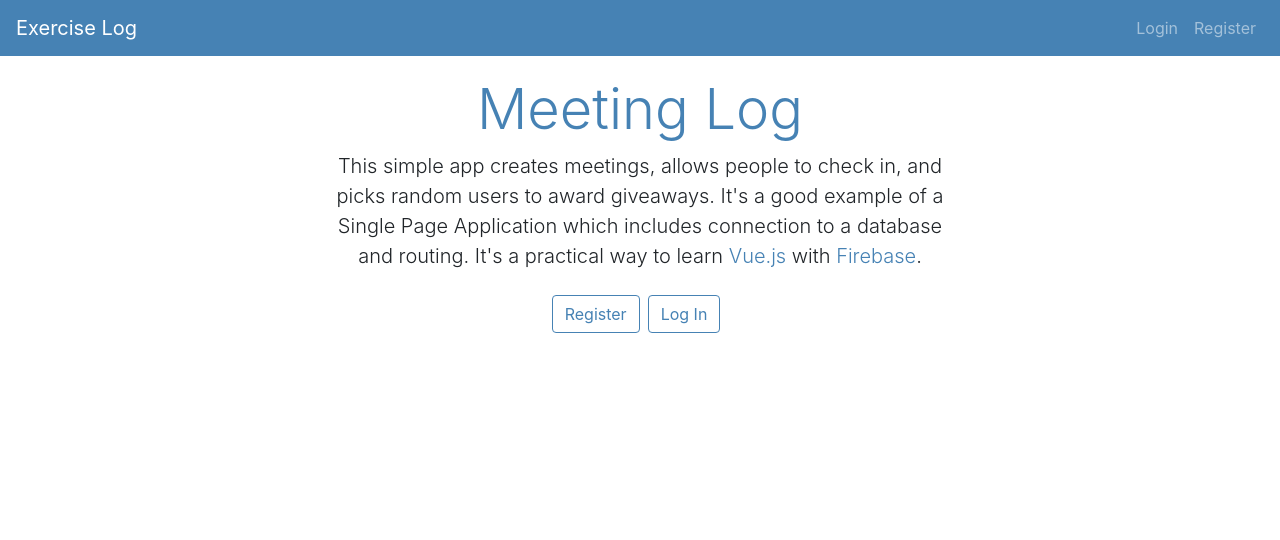
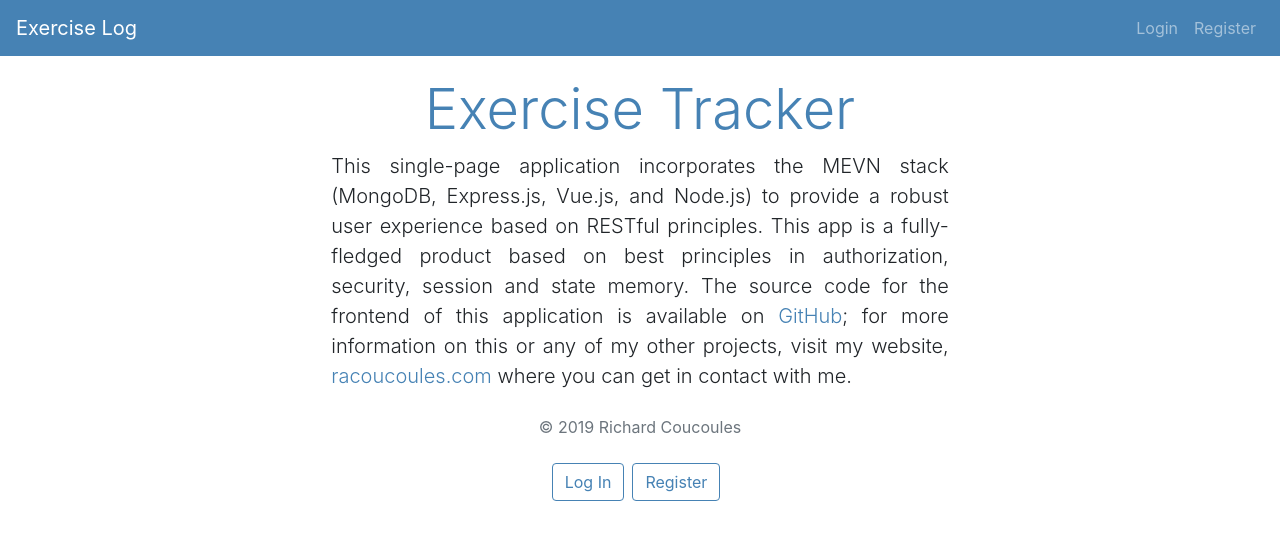
Before and after one commit to coucoulesr/exercise-tracker-vue, a Vue app: page / in a window 1280 px wide. Shown: the top 540 px of the page. Built offline with nearby package versions, Linux system fonts and the light colour scheme.

Commit message:
Update Home screen and page title.

```diff
--- a/public/index.html
+++ b/public/index.html
@@ -5,7 +5,7 @@
     <meta http-equiv="X-UA-Compatible" content="IE=edge">
     <meta name="viewport" content="width=device-width,initial-scale=1.0">
     <link rel="icon" href="<%= BASE_URL %>favicon.ico">
-    <title>exercise-tracker</title>
+    <title>Exercise Tracker</title>
   </head>
   <body>
     <noscript>
--- a/src/views/Home.vue
+++ b/src/views/Home.vue
@@ -8,31 +8,41 @@
     <div class="container text-center">
       <div class="row justify-content-center">
         <div class="col-10 col-md-10 col-lg-8 col-xl-7">
-          <h1 class="display-4 text-primary mt-1 mb-2">Meeting Log</h1>
-          <p class="lead mb-4">
-            This simple app creates meetings, allows people to check in, and
-            picks random users to award giveaways. It's a good example of a
-            Single Page Application which includes connection to a database and
-            routing. It's a practical way to learn
-            <a href="https://vuejs.org/">Vue.js</a>
-            with
-            <a href="https://firebase.google.com">Firebase</a>.
+          <h1 class="display-4 text-primary mt-1 mb-2">Exercise Tracker</h1>
+          <p class="lead text-justify mb-4">
+            This single-page application incorporates the MEVN stack (MongoDB,
+            Express.js, Vue.js, and Node.js) to provide a robust user experience
+            based on RESTful principles. This app is a fully-fledged product
+            based on best principles in authorization, security, session and
+            state memory. The source code for the frontend of this application
+            is available on
+            <a href="https://github.com/coucoulesr/exercise-tracker-vue"
+              >GitHub</a
+            >; for more information on this or any of my other projects, visit
+            my website,
+            <a href="https://www.racoucoules.com">racoucoules.com</a> where you
+            can get in contact with me.
           </p>
+          <p class="text-muted mb-4">© 2019 Richard Coucoules</p>
 
           <router-link
             class="btn btn-outline-primary mr-2"
+            to="/login"
+            v-if="!this.$store.state.loggedIn"
+            >Log In</router-link
+          >
+          <router-link
+            class="btn btn-outline-primary mr-2"
             to="/register"
-            v-if="!user"
+            v-if="!this.$store.state.loggedIn"
             >Register</router-link
           >
           <router-link
-            class="btn btn-outline-primary mr-2"
-            to="/login"
-            v-if="!user"
-            >Log In</router-link
+            class="btn btn-primary"
+            to="/exercise-log"
+            v-if="this.$store.state.loggedIn"
           >
-          <router-link class="btn btn-primary" to="/meetings" v-if="user">
-            <font-awesome-icon icon="random" /> Meetings
+            <font-awesome-icon icon="random" /> Exercise Log
           </router-link>
         </div>
       </div>
@@ -45,7 +55,7 @@ import { FontAwesomeIcon } from "@fortawesome/vue-fontawesome";
 
 export default {
   name: "home",
-  props: ["user"],
+  props: [],
   components: {
     FontAwesomeIcon
   }
```
